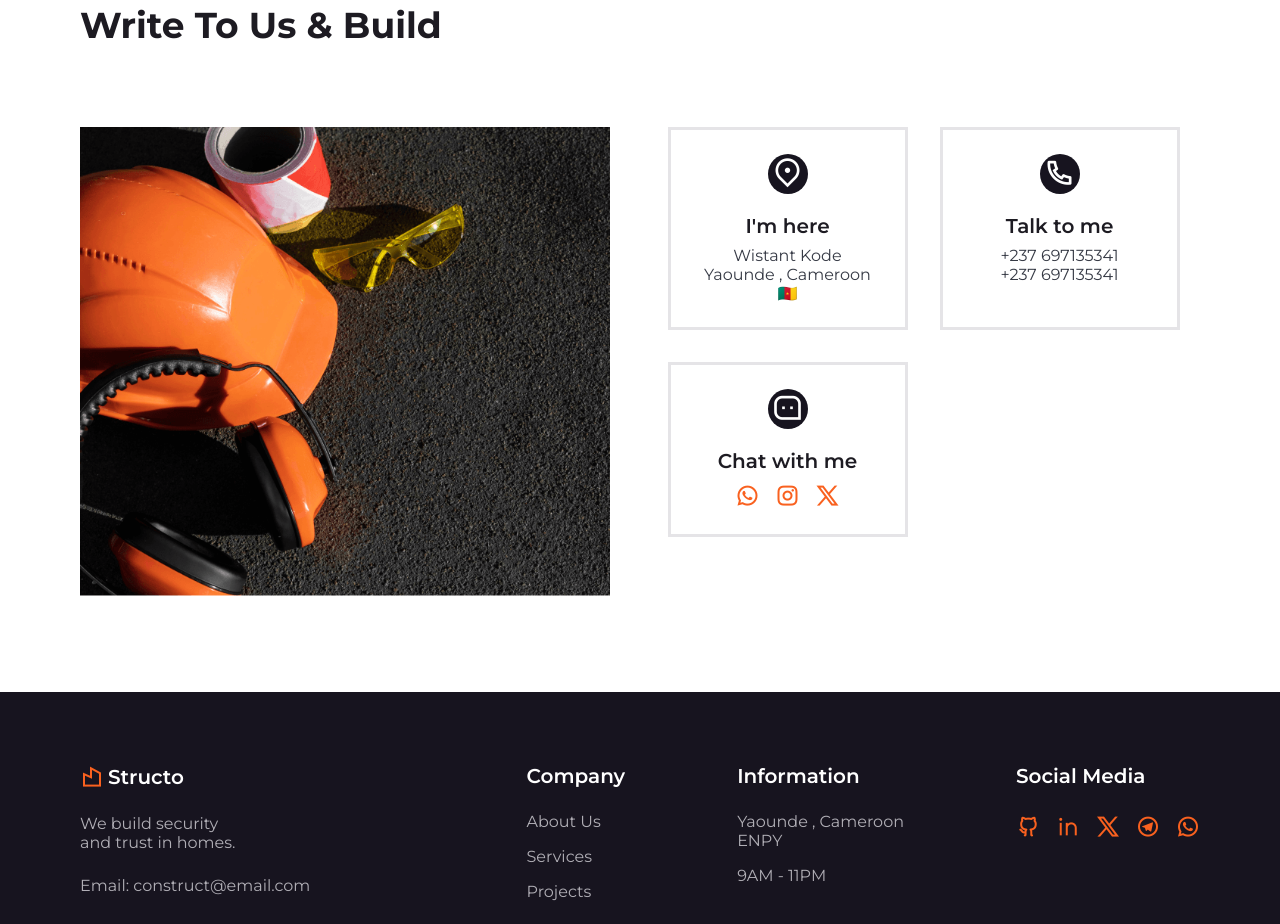
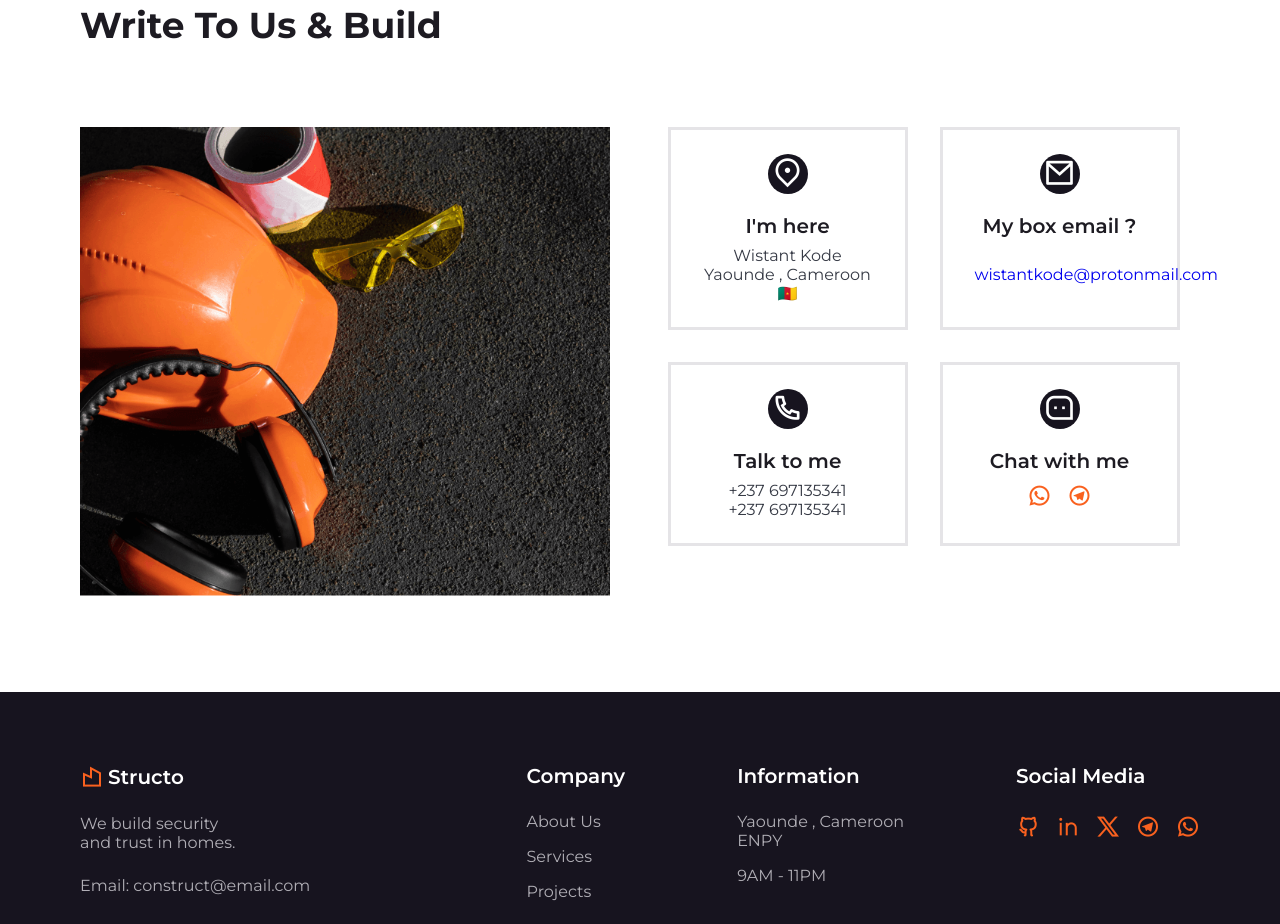
Before and after one commit to WistantKode/responsive-construction-company-website, a plain HTML site: page index.html in a window 1280 px wide. Shown: the part 3616-4540 px from the top of the page. Drawn offline with nearby package versions, Linux system fonts and the light colour scheme.

Commit message:
News commits

```diff
--- a/assets/css/styles.css
+++ b/assets/css/styles.css
@@ -583,7 +583,10 @@ img {
 .contact-info{
   font-style: normal;
 }
-
+.contact-info .ok a {
+  color: var(--first-color);
+  font-size: 1rem;
+}
 .contact-social{
   display: flex;
   justify-content: center;
--- a/index.html
+++ b/index.html
@@ -351,6 +351,18 @@
                         </address>
                      </div>
 
+                     <div class="contact-card">
+                        <div class="contact-icon">
+                           <i class="ri-mail-line"></i>
+                        </div>
+
+                        <h3 class="contact-title">My box email ?</h3>
+                        <address class="contact-info">
+                            <br>
+                           <a href="mailto:wistantkode@protonmail.com">wistantkode@protonmail.com</a>
+                        </address>
+                     </div>
+
                      <!-- Contact Card 2 -->
                      <div class="contact-card">
                         <div class="contact-icon">
@@ -372,17 +384,15 @@
 
                         <h3 class="contact-title">Chat with me</h3>
                         <div class="contact-social">
-                           <a href="https://api.whatsapp.com/send?phone=+919840131161&text=Hello Structo!, I’m interested in signing a contract with you. Could you send me your previous work templates?" target="_blank" class="contact-social-link">
+                           <a href="https://api.whatsapp.com/send?phone=+237697135341&text=Hello Structo!, I’m interested in signing a contract with you. Could you send me your previous work templates?" target="_blank" class="contact-social-link">
                               <i class="ri-whatsapp-line"></i>
                            </a>
 
-                           <a href="https://www.instagram.com/" target="_blank" class="contact-social-link">
-                              <i class="ri-instagram-line"></i>
+                           <a href="https://t.me/+237697135341" target="_blank" class="contact-social-link">
+                              <i class="ri-telegram-line"></i>
                            </a>
 
-                           <a href="https://x.com/" target="_blank" class="contact-social-link">
-                              <i class="ri-twitter-x-line"></i>
-                           </a>
+
                         </div>
                      </div>
 
```
